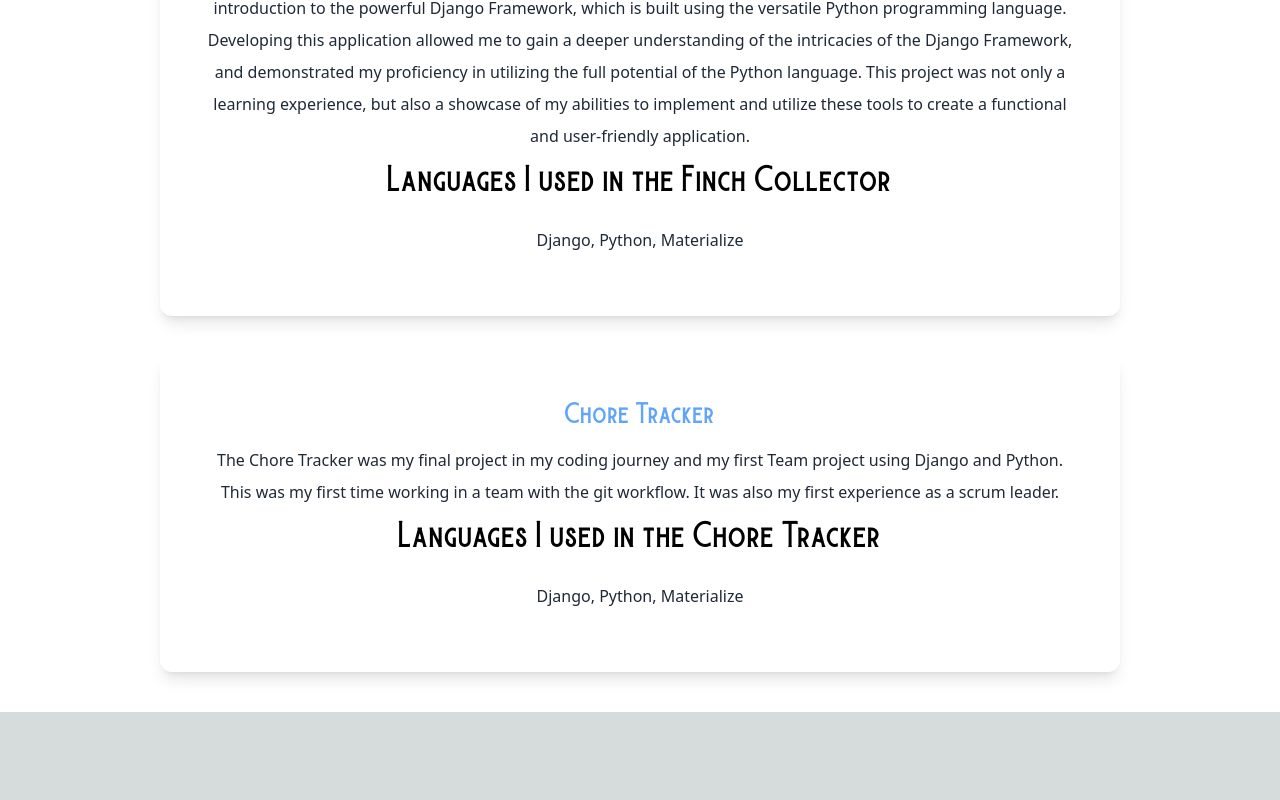
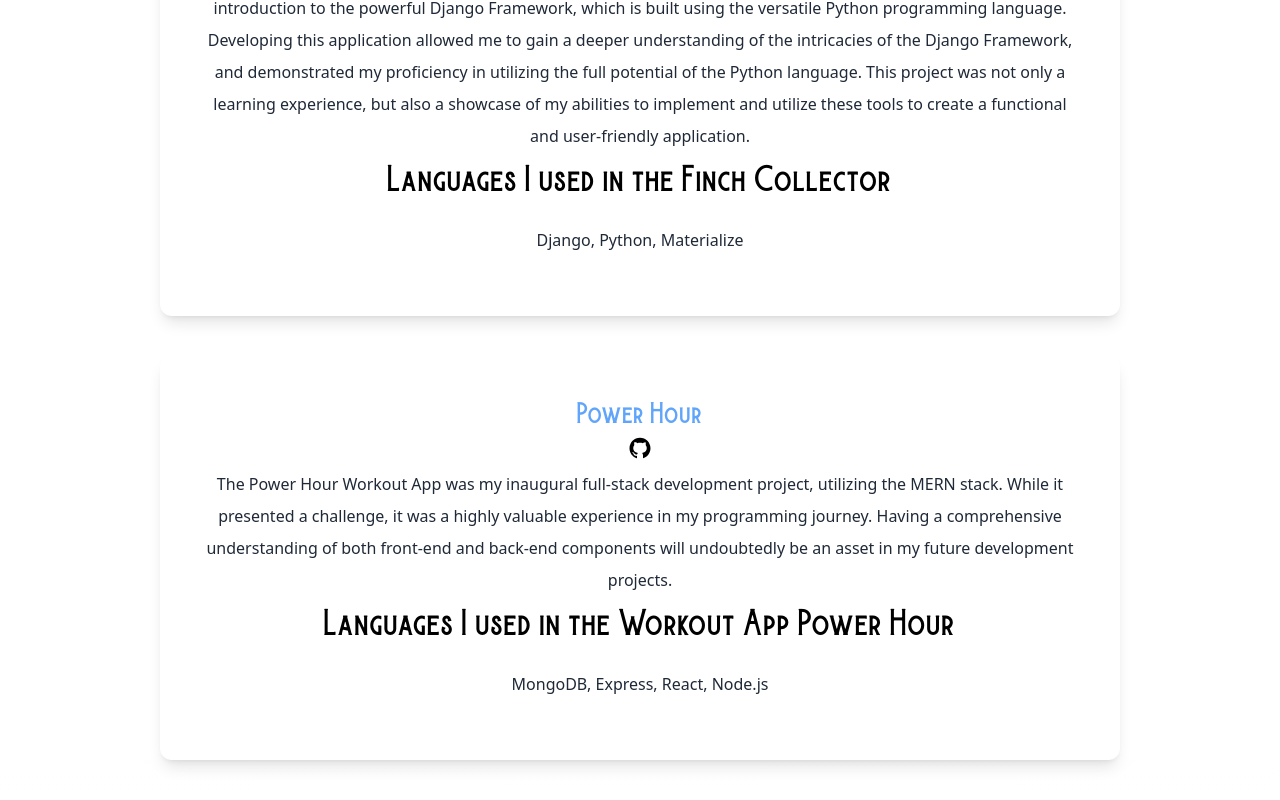
Before and after one commit to ahmalla/portfolio, a Next.js app: page / in a window 1280 px wide. Shown: the part 2120-2920 px from the top of the page. Before the commit the page ends 2832 px from the top, so only its background shows below. Built offline with nearby package versions, Linux system fonts and the light colour scheme.

Commit message:
adding MERN app to portfolio

```diff
--- a/pages/index.js
+++ b/pages/index.js
@@ -113,16 +113,19 @@ export default function Home() {
           </div>
           <div className="text-center shadow-lg p-10 rounded-xl my-10">
             <div>
-              <h3 className="text-2xl font-burtons underline-offset-8 py-1 text-blue-400"><a href="https://gentle-brushlands-78744.herokuapp.com/" target={"_blank"} rel="noreferrer">Chore Tracker</a></h3>
+              <h3 className="text-2xl font-burtons underline-offset-8 py-1 text-blue-400"><a href="https://workout-app-ldhk-9hghl2qif-ahmalla.vercel.app/" target={"_blank"} rel="noreferrer">Power Hour</a></h3>
+              <a className=" text-2xl text-center flex justify-center" href="https://github.com/ahmalla/workout-app" target={"_blank"} rel="noreferrer">
+              <AiFillGithub />
+            </a>
               <p className="text-md py-2 leading-8 text-gray-800  dark:text-gray-200">
-                The Chore Tracker was my final project in my coding journey and my first Team project using Django and Python. This was my first time working in a team with the git workflow. It was also my first experience as a scrum leader.
+              The Power Hour Workout App was my inaugural full-stack development project, utilizing the MERN stack. While it presented a challenge, it was a highly valuable experience in my programming journey. Having a comprehensive understanding of both front-end and back-end components will undoubtedly be an asset in my future development projects.
               </p>
             </div>
             <div>
-              <h3 className="text-3xl font-burtons py-1  dark:text-gray-200">Languages I used in the Chore Tracker</h3>
+              <h3 className="text-3xl font-burtons py-1  dark:text-gray-200">Languages I used in the Workout App Power Hour</h3>
               <p className="text-md py-5 leading-8 text-gray-800  dark:text-gray-200">
                 {" "}
-                Django, Python, Materialize
+                MongoDB, Express, React, Node.js
               </p>
             </div>
           </div>
```
